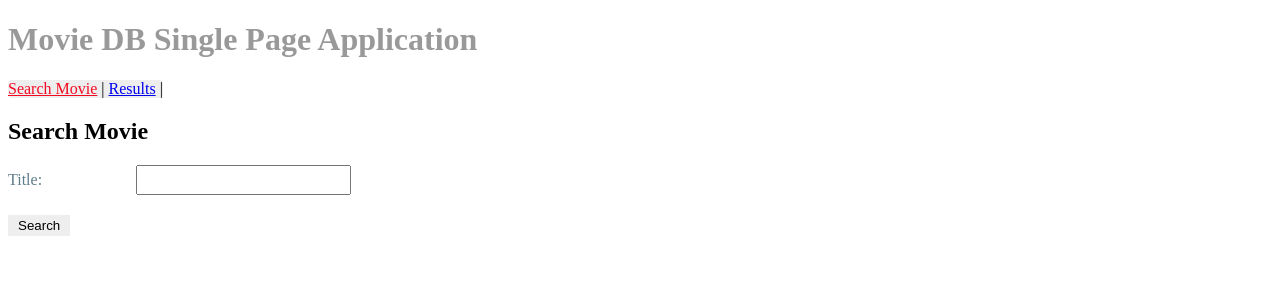
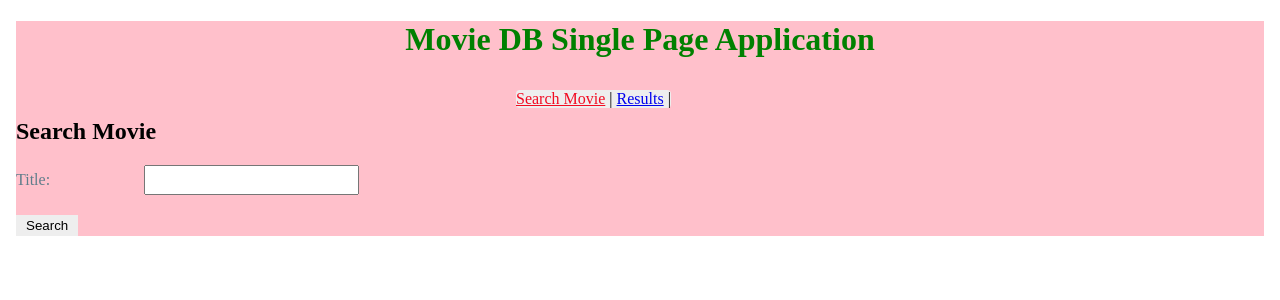
Before and after one commit to MissouriState-CSC515-Spring2019/team4, an Angular app in the folder MovieDBProject/: page /search-movie in a window 1280 px wide. Shown: the top 300 px of the page. Built offline with nearby package versions, Linux system fonts and the light colour scheme.

Commit message:
add some css

```diff
--- a/MovieDBProject/src/app/app.component.css
+++ b/MovieDBProject/src/app/app.component.css
@@ -1,14 +1,25 @@
 h1 {
-  color: #999;
+    color:green;
     margin-bottom: 10;
     font-size: 2em;
+    text-align: center;
+  }
+  body {
+      background: pink;
   }
   .menu {
       display: inline-block;
       background-color: #eee;
       border-radius: 4px;
+      top:10px;
+      left:500px;
+      position: relative;
 
   }
   .active-link {
       color: #F20B22;
+      text-align: center;
   }
+  #custom-image {
+      background-image: url('download.png');
+  }
--- a/MovieDBProject/src/app/app.component.html
+++ b/MovieDBProject/src/app/app.component.html
@@ -1,3 +1,4 @@
+<body>
 <h1>{{title}}</h1>
 <nav [ngClass] = "'menu'">
   <a routerLink="/search-movie" routerLinkActive="active-link">Search Movie</a> |
@@ -6,3 +7,6 @@
 <div>
   <router-outlet></router-outlet>
 </div>
+<p id="custom-image">
+</p>
+</body>
--- a/MovieDBProject/src/app/results/results.component.css
+++ b/MovieDBProject/src/app/results/results.component.css
@@ -1,13 +1,18 @@
 h2 {
   font-size: 1.5em;
   margin-top: 10;
+  text-align: center;
 }
 .home {
-	padding: 0;
+  padding: 0;
+  left:500px;
+  position: relative;
 }
 .home  a{
   margin-top: 10px;
   display: inline-block;
   background-color: #eee;
   text-decoration: none;
+
+
 }
```
Also changed, not shown: MovieDBProject/src/app/download.png (added). Lines whose indentation alone changed are shown as unchanged.
